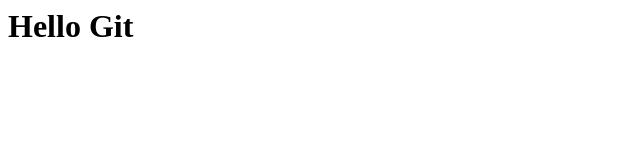
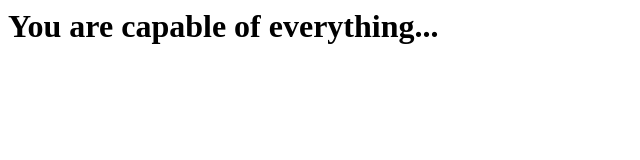
Before and after one commit to chandanamn3/firstgitrepo, a plain HTML site: page index.html in a window 1280 px wide. Shown: the whole page, without its empty margins (0-640 px from the left). Drawn offline with Linux system fonts and the light colour scheme.

Commit message:
completed the first quote

```diff
--- a/index.html
+++ b/index.html
@@ -1,5 +1,5 @@
 <html>
 <body>
-<h1>Hello Git </h1>
+<h1>You are capable of everything... </h1>
 </body>
 </html>
```
